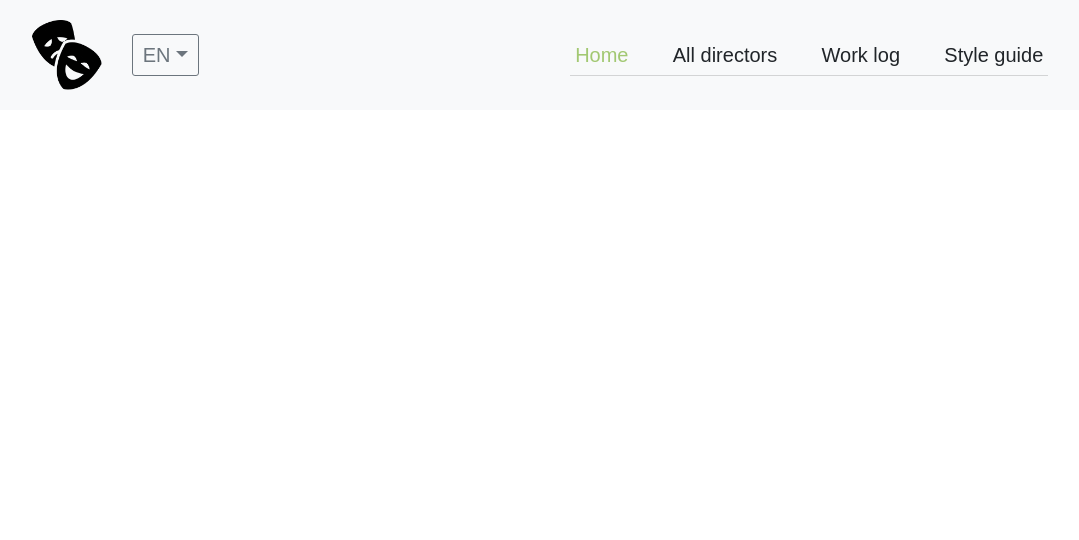
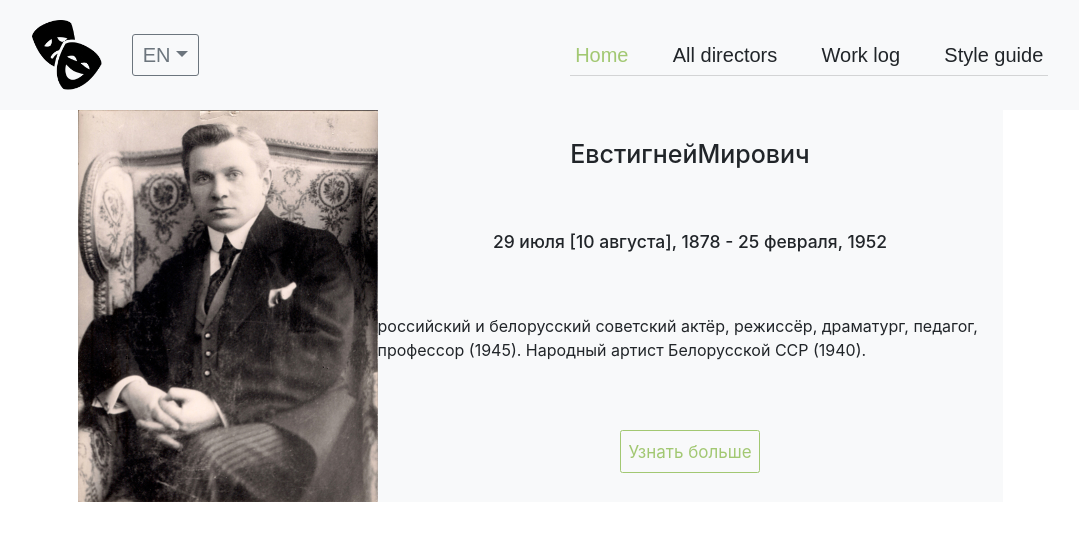
Before and after one commit to rss-group-6/culture-portal, an Angular app: page /allDirectors in a window 1280 px wide. Shown: the top 540 px of the page, without its empty margins (100-1179 px from the left). Built offline with nearby package versions, Linux system fonts and the light colour scheme; a web font is replaced by a local one.

Commit message:
temporary

```diff
--- a/src/app/app.component.html
+++ b/src/app/app.component.html
@@ -1,2 +1,5 @@
 <app-header></app-header>
+<nav>
+    <a routerLink='/allDirectors'></a>
+</nav>
 <router-outlet></router-outlet>
--- /dev/null
+++ b/src/app/directors/components/director-of-day/director-of-day.component.html
@@ -0,0 +1,13 @@
+<div class="container-fluid justify-content-center ">
+  <div class="row align-items-top justify-content-center no-gutters">
+      <div class="col image">
+        <img class="img-fluid" src=" {{ directors[0].photos[0] }}" width="300px" alt="{{ directors[0].name }}">
+      </div>
+      <div class="col-6 bg-light d-flex flex-column align-items-center justify-content-around">
+        <h1>{{ directors[0].name }}{{ directors[0].surname }}</h1>
+        <h3>{{ directors[0].yearsOfLife }}</h3>
+        <p>{{ directors[0].generalInfo }}</p>
+        <button type="button" class="btn btn-outline-primary more">Узнать больше</button>
+      </div>
+  </div>
+</div>
--- /dev/null
+++ b/src/app/directors/components/director-of-day/director-of-day.component.scss
@@ -0,0 +1,14 @@
+.image {
+    max-width: 300px;
+}
+
+.more {
+    color: #A2C872;
+    border-color: #A2C872;
+    font-size: 1.7rem;
+    line-height: 2;
+    &:hover {
+        color: #ffffff;
+        background-color: #A2C872;
+    }
+}
--- /dev/null
+++ b/src/app/directors/components/director-of-day/director-of-day.component.ts
@@ -0,0 +1,18 @@
+import { Component, OnInit } from '@angular/core';
+import { Director } from '../../../shared/models/director';
+import { Directors } from '../../../shared/mock-data/mock.directors';
+
+@Component({
+  selector: 'app-director-of-day',
+  templateUrl: './director-of-day.component.html',
+  styleUrls: ['./director-of-day.component.scss']
+})
+export class DirectorOfDayComponent implements OnInit {
+  public directors: Director[] = Directors;
+
+  constructor() { }
+
+  ngOnInit(): void {
+  }
+
+}
--- a/src/app/directors/directors-routing.module.ts
+++ b/src/app/directors/directors-routing.module.ts
@@ -1,7 +1,10 @@
 import { NgModule } from '@angular/core';
 import { Routes, RouterModule } from '@angular/router';
+import { DirectorOfDayPageComponent } from './pages/director-of-day-page/director-of-day-page.component';
 
-const routes: Routes = [];
+const routes: Routes = [
+  { path: '', component: DirectorOfDayPageComponent },
+];
 
 @NgModule({
   imports: [RouterModule.forChild(routes)],
--- a/src/app/directors/directors.module.ts
+++ b/src/app/directors/directors.module.ts
@@ -1,9 +1,11 @@
 import { NgModule } from '@angular/core';
 import { CommonModule } from '@angular/common';
 import { DirectorsRoutingModule } from './directors-routing.module';
+import { DirectorOfDayComponent } from './components/director-of-day/director-of-day.component';
+import { DirectorOfDayPageComponent } from './pages/director-of-day-page/director-of-day-page.component';
 
 @NgModule({
-  declarations: [],
+  declarations: [DirectorOfDayComponent, DirectorOfDayPageComponent],
   imports: [CommonModule, DirectorsRoutingModule],
 })
 export class DirectorsModule {}
--- /dev/null
+++ b/src/app/directors/pages/director-of-day-page/director-of-day-page.component.html
@@ -0,0 +1 @@
+<app-director-of-day></app-director-of-day>
--- /dev/null
+++ b/src/app/directors/pages/director-of-day-page/director-of-day-page.component.ts
@@ -0,0 +1,15 @@
+import { Component, OnInit } from '@angular/core';
+
+@Component({
+  selector: 'app-director-of-day-page',
+  templateUrl: './director-of-day-page.component.html',
+  styleUrls: ['./director-of-day-page.component.scss']
+})
+export class DirectorOfDayPageComponent implements OnInit {
+
+  constructor() { }
+
+  ngOnInit(): void {
+  }
+
+}
--- a/src/app/shared/mock-data/mock.directors.ts
+++ b/src/app/shared/mock-data/mock.directors.ts
@@ -1,28 +1,11 @@
 import { Director } from '@shared/models/director';
-
-import mirovich1 from '../assets/images/mirovich1.jpg';
-import mirovich2 from '../assets/images/mirovich2.jpg';
-import mirovich3 from '../assets/images/mirovich3.jpg';
-import mirovich4 from '../assets/images/mirovich4.jpg';
-import mirovich5 from '../assets/images/mirovich5.jpg';
-
-import aleksandrovskaya1 from '../assets/images/aleksandrovskaya1.jpg';
-import aleksandrovskaya2 from '../assets/images/aleksandrovskaya2.jpg';
-import aleksandrovskaya3 from '../assets/images/aleksandrovskaya3.jpg';
-import aleksandrovskaya4 from '../assets/images/aleksandrovskaya4.jpg';
-import aleksandrovskaya5 from '../assets/images/aleksandrovskaya5.jpg';
-
-import lucenko1 from '../assets/images/lucenko1.jpg';
-import lucenko2 from '../assets/images/lucenko2.jpg';
-import lucenko3 from '../assets/images/lucenko3.jpg';
-import lucenko4 from '../assets/images/lucenko4.jpg';
-import lucenko5 from '../assets/images/lucenko5.jpg';
 
 export const Directors: Director[] = [
   {
     name: 'Евстигней',
     surname: 'Мирович',
     yearsOfLife: '29 июля [10 августа], 1878 - 25 февраля, 1952',
+    generalInfo: 'российский и белорусский советский актёр, режиссёр, драматург, педагог, профессор (1945). Народный артист Белорусской ССР (1940).',
     biography: [
         {
         date: '1900',
@@ -60,11 +43,11 @@ export const Directors: Director[] = [
         work: 'Чудесная дудка'
     }],
     photos: [
-        mirovich1,
-        mirovich2,
-        mirovich3,
-        mirovich4,
-        mirovich5
+        '../assets/images/mirovich1.jpg',
+        '../assets/images/mirovich2.jpg',
+        '../assets/images/mirovich3.jpg',
+        '../assets/images/mirovich4.jpg',
+        '../assets/images/mirovich5.jpg'
     ],
     videos: ['https://www.youtube.com/watch?v=Yunms45xnog&feature=emb_logo'],
     placesOfActivity: [{
@@ -75,6 +58,7 @@ export const Directors: Director[] = [
   {
     name: 'Лариса',
     surname: 'Александровская',
+    generalInfo: 'белорусская, советская оперная певица (сопрано), режиссёр, публицист, общественный деятель. Народная артистка СССР (1940).',
     yearsOfLife: '2 февраля [15 февраля], 1902 - 23 мая, 1980',
     biography: [
         {
@@ -114,11 +98,11 @@ export const Directors: Director[] = [
         work: 'Пиковая дама'
     }],
     photos: [
-        aleksandrovskaya1,
-        aleksandrovskaya2,
-        aleksandrovskaya3,
-        aleksandrovskaya4,
-        aleksandrovskaya5
+        '../assets/images/aleksandrovskaya1.jpg',
+        '../assets/images/aleksandrovskaya2.jpg',
+        '../assets/images/aleksandrovskaya3.jpg',
+        '../assets/images/aleksandrovskaya4.jpg',
+        '../assets/images/aleksandrovskaya5.jpg'
     ],
     videos: [
         'https://www.youtube.com/watch?v=v3LC9JtorMM',
@@ -133,6 +117,7 @@ export const Directors: Director[] = [
   {
     name: 'Борис',
     surname: 'Луценко',
+    generalInfo: 'советский и белорусский режиссёр-постановщик театра и кино. Народный артист Республики Беларусь (1995). Заслуженный деятель искусств Белорусской ССР (1975).',
     yearsOfLife: '16 сентябряб 1937 - 5 февраля, 2020',
     biography: [
         {
@@ -176,11 +161,11 @@ export const Directors: Director[] = [
         work: 'Я. Купала «Сон на кургане»'
     }],
     photos: [
-        lucenko1,
-        lucenko2,
-        lucenko3,
-        lucenko4,
-        lucenko5
+        '../assets/images/lucenko1.jpg',
+        '../assets/images/lucenko2.jpg',
+        '../assets/images/lucenko3.jpg',
+        '../assets/images/lucenko4.jpg',
+        '../assets/images/lucenko5.jpg'
     ],
     videos: [
         'https://www.youtube.com/watch?v=wM-HkQ59usY',
--- a/src/app/shared/models/director.ts
+++ b/src/app/shared/models/director.ts
@@ -2,6 +2,7 @@ export interface Director {
     name: string,
     surname: string,
     yearsOfLife: string,
+    generalInfo: string,
     biography: {
         date: string,
         content: string
@@ -10,7 +11,7 @@ export interface Director {
         date: string,
         work: string
     }[],
-    photos: any[],
+    photos: string[],
     videos: string[],
     placesOfActivity: {
         activity: string,
```
Also changed, not shown: src/app/directors/pages/director-of-day-page/director-of-day-page.component.scss (added).
